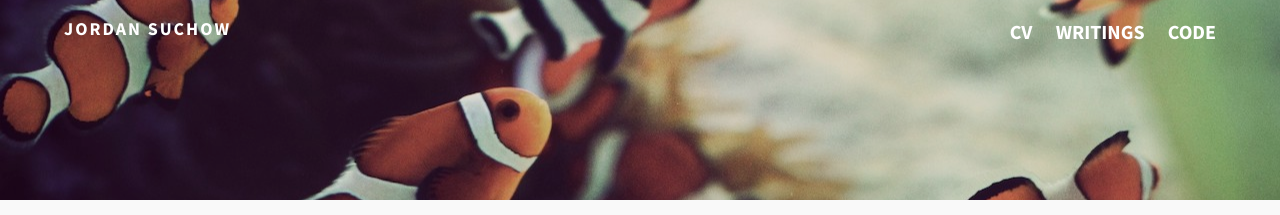
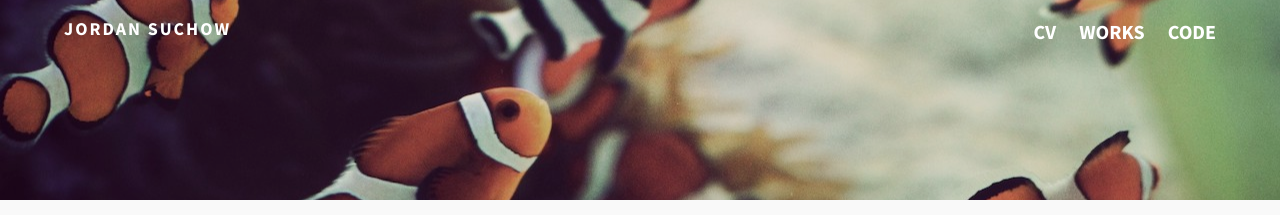
Before and after one commit to suchow/suchow.io, a Jekyll site: the page built from works.md, in a window 1280 px wide. Shown: the top 215 px of the page. Built offline with Jekyll 4.4.1, drawn with Linux system fonts in a browser that asks for light colours; comment, search, counter and statistics services are not loaded.

Commit message:
"Writings" ==> "Works"

```diff
--- a/_config.yml
+++ b/_config.yml
@@ -19,8 +19,8 @@ owner:
 links:
   - title: CV
     url: /assets/docs/suchow2014cv.pdf
-  - title: Writings
-    url: /writings
+  - title: Works
+    url: /works/
   - title: Code
     url: http://github.com/suchow/
     external: true
--- a/writings.md
+++ b/works.md
@@ -1,8 +1,8 @@
 ---
-layout: writings
-permalink: /writings/index.html
+layout: works
+permalink: /works/index.html
 title:
-tags: [Jordan Suchow, writings, research papers, articles, essays]
+tags: [Jordan Suchow, works, research papers, articles, essays]
 image:
   feature: fish.jpg
 ---
```
Also changed, not shown: _layouts/works.html (renamed from _layouts/writings.html).
